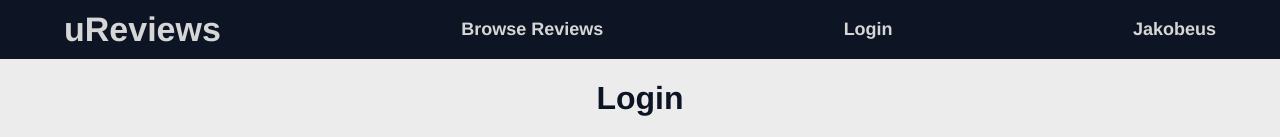
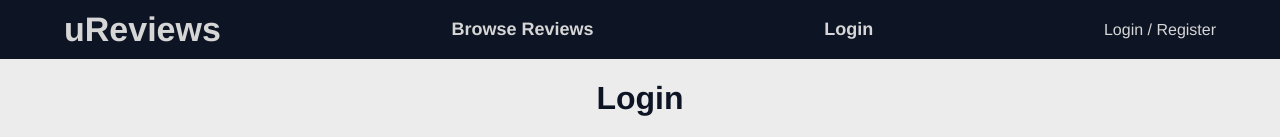
Before and after one commit to tvu254/Se7en_Reviews, a Vue app in the folder website_project/: page /login in a window 1280 px wide. Shown: the top 137 px of the page. Built offline with nearby package versions, Linux system fonts and the light colour scheme.

Commit message:
Set State
Sets state based on logged in user, but doesnt allow me to use the object information in the same way. Vue's store, stores it in a different way, got to get that to work somehow

```diff
--- a/website_project/src/App.vue
+++ b/website_project/src/App.vue
@@ -18,7 +18,7 @@
       </router-link>
       <div class = "navigationUser" v-if="user">
         <router-link to="/user/1">
-          {{ user.username }}
+          {{ user }}
         </router-link>
       </div>
       <div class = "loginRegister" v-else>
@@ -42,7 +42,8 @@ export default {
     const user = computed(() => store.state.User.user);
 
     return {
-      user
+      user,
+      store
     }
   }
 }
--- a/website_project/src/router/index.js
+++ b/website_project/src/router/index.js
@@ -1,6 +1,5 @@
 import { createRouter, createWebHistory } from 'vue-router';
 import store from '../store';
-import { users } from "../assets/users";
 import Home from '../views/Home.vue';
 import UserProfile from "../views/UserProfile";
 import Admin from "../views/Admin";
@@ -47,10 +46,10 @@ const router = createRouter({
 // router guard
 router.beforeEach(async (to, from, next) => {
   const user = store.state.User.user;
-
+  console.log(user)
   if (!user) {
     // fetch user from db once db connected, this just sets state as first user - will eventually need to be connected to register/login
-    await store.dispatch('User/setUser', users[0])   // dispatches action 'setUser' with data users[0] from users.js file
+    await store.dispatch('User/setUser', user)   // dispatches action 'setUser' with data users[0] from users.js file
   }
 
   const isAdmin = true; // should actually reference user
--- a/website_project/src/views/Login.vue
+++ b/website_project/src/views/Login.vue
@@ -22,18 +22,21 @@
 
 <script>
 import { reactive } from 'vue';
-import { users } from "../assets/users";
+import { useStore } from "vuex";
+import { useRouter } from "vue-router";
 
 export default {
   name: 'Login',
   setup() {
 
+    const store = useStore();
     const state = reactive({
       username:  '',
       password:  '',
       invalid: false
     })
 
+      const router = useRouter();
       const handleSubmit = async () => {
         const data = {
         username: state.username,
@@ -55,12 +58,21 @@ export default {
             state.invalid = true
           }
           else
-            console.log(data);  // set state here somehow
+            console.log(data);  // set state here somehow, maybe call another func
+            setUser(data);
         })
         .catch(function (error) {
           console.warn('Something went horribly wrong.', error);
         });
       };
+
+      const setUser = async (user) => {
+        await store.dispatch('User/setUser', user);
+        console.log("please")
+        console.log(user.Item.username)
+        console.log("please")
+        await router.push('/');
+      }
 
       //console.log(data);
     //}
@@ -68,7 +80,8 @@ export default {
     return {
       state,
       handleSubmit,
-      users
+      store,
+      setUser
     }
   }
 }
```
